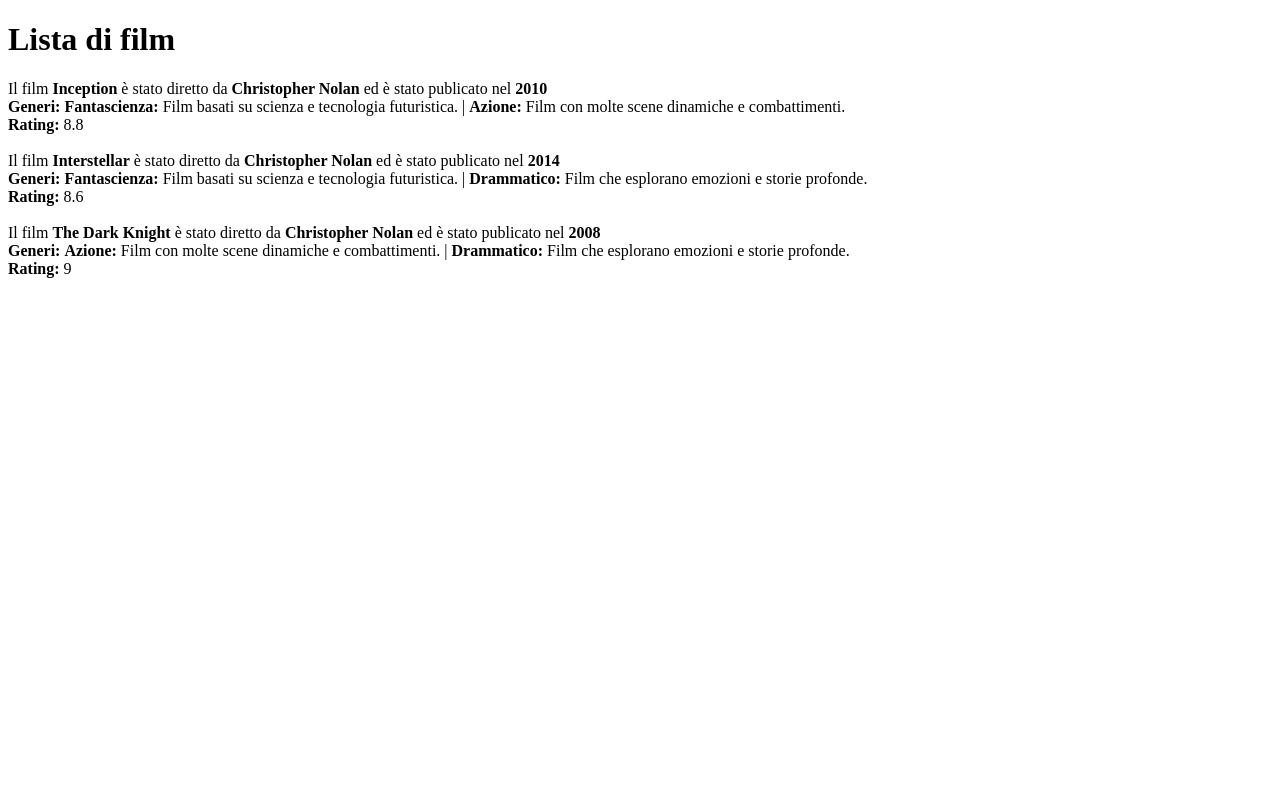
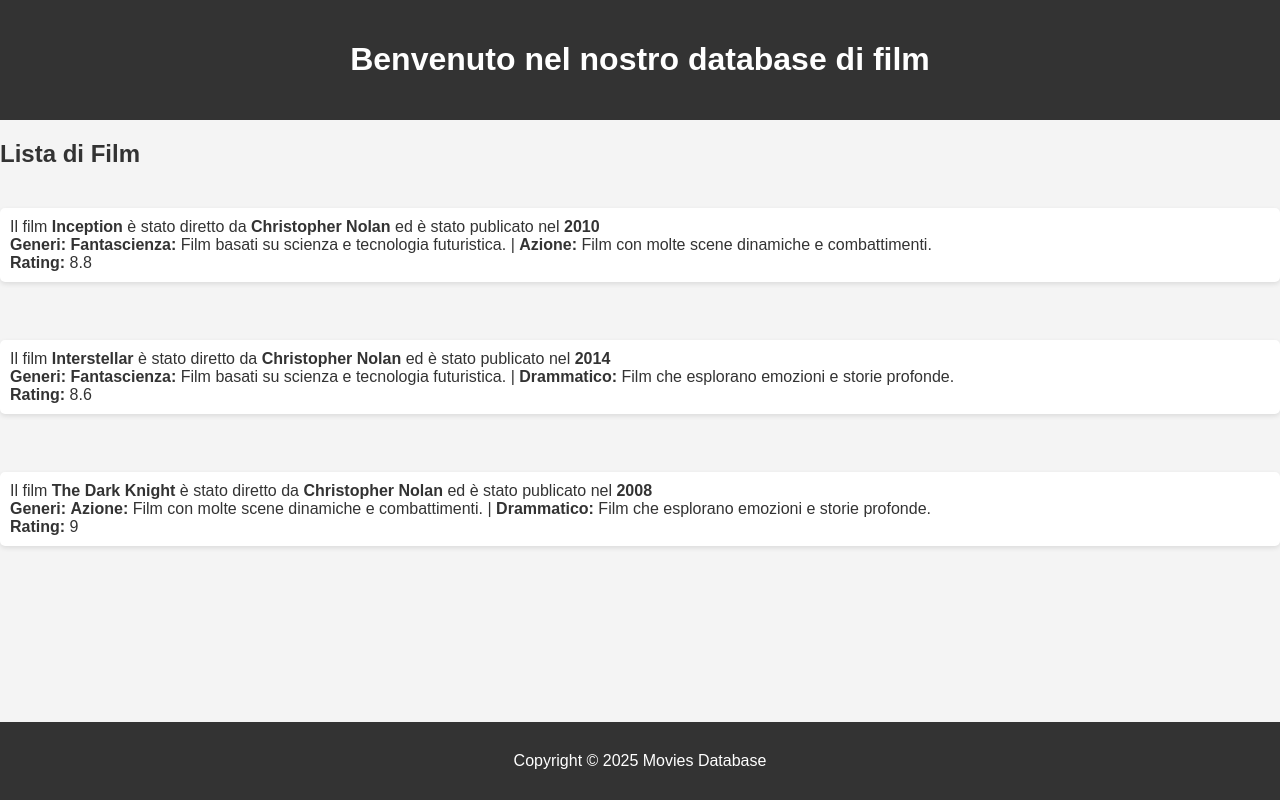
Before and after one commit to angeloalmanza/ex-php8-oop-movie, a PHP site: page / in a window 1280 px wide. Run offline with PHP 8.4, Linux system fonts and the light colour scheme; some libraries are stand-ins or nearby versions.

Commit message:
feat: layout e divisione codice in file

```diff
--- /dev/null
+++ b/Layout/Footer.php
@@ -0,0 +1,8 @@
+<?php?>
+
+    <footer>
+        <p>Copyright &copy; 2025 Movies Database</p>
+    </footer>
+</div>
+</body>
+</html>
--- /dev/null
+++ b/Layout/Header.php
@@ -0,0 +1,15 @@
+<?php?>
+
+<!DOCTYPE html>
+<html lang="it">
+<head>
+    <meta charset="UTF-8">
+    <meta name="viewport" content="width=device-width, initial-scale=1.0">
+    <title>Movies</title>
+    <link rel="stylesheet" href="styles.css"> <!-- Se hai un file di stile -->
+</head>
+<body>
+    <div class="main-content">
+    <header>
+        <h1>Benvenuto nel nostro database di film</h1>
+    </header>
--- /dev/null
+++ b/Layout/movie_list.php
@@ -0,0 +1,14 @@
+<?php
+
+require_once './db.php';
+
+echo "<h2>Lista di Film</h2>";
+
+foreach ($movies as $movie) {
+    echo "<div class='movie-card'>";
+    echo $movie->getMovieDescription() . "<br>";
+    echo $movie->getGenreDetails() . "<br>";
+    echo "<strong>Rating:</strong> {$movie->getRating()}";
+    echo "</div><br>";
+}
+?>
--- /dev/null
+++ b/Models/Genre.php
@@ -0,0 +1,15 @@
+<?php
+
+class Genre {
+    //variabili d'istanza
+    public $name;
+    public $description;
+
+    //costruttore
+    public function __construct($_name, $_description) {
+        $this->name = $_name;
+        $this->description = $_description;
+    }
+}
+
+?>
--- /dev/null
+++ b/Models/Movie.php
@@ -0,0 +1,37 @@
+<?php
+require_once './Traits/MovieRating.php';
+
+class Movie {
+    use MovieRating;
+
+    //variabili d'istanza
+    public $title;
+    public $director;
+    public $year;
+    public $genres = [];
+
+    //costruttore
+    public function __construct($_title, $_director, $_year, array $_genres) {
+        $this->title = $_title;
+        $this->director = $_director;
+        $this->year = $_year;
+        $this-> genres = $_genres;
+    }
+
+    //metodo
+    public function getMovieDescription() {
+        return "Il film <strong>{$this->title}</strong> è stato diretto da <strong>{$this->director}</strong> ed è stato publicato nel <strong>{$this->year}</strong>";
+    }
+
+    public function getGenreDetails() {
+        $genreDetails = [];
+
+        foreach ($this->genres as $genre) {
+            $genreDetails[] = "<strong>{$genre->name}:</strong> {$genre->description}";
+        }
+
+        return "<strong>Generi:</strong> " . implode(" | ", $genreDetails);
+    }
+}
+
+?>
--- /dev/null
+++ b/Traits/MovieRating.php
@@ -0,0 +1,17 @@
+<?php
+
+trait MovieRating {
+    // Proprietà
+    public $rating;
+
+    // Metodo
+    public function setRating($_rating) {
+        $this->rating = $_rating;
+    }
+
+    public function getRating() {
+        return $this->rating;
+    }
+}
+
+?>
--- /dev/null
+++ b/db.php
@@ -0,0 +1,21 @@
+<?php
+
+require_once './Models/Genre.php';
+require_once './Models/Movie.php';
+
+$scifi = new Genre("Fantascienza", "Film basati su scienza e tecnologia futuristica.");
+$action = new Genre("Azione", "Film con molte scene dinamiche e combattimenti.");
+$drama = new Genre("Drammatico", "Film che esplorano emozioni e storie profonde.");
+
+$movies = [
+    new Movie("Inception", "Christopher Nolan", 2010, [$scifi, $action]),
+    new Movie("Interstellar", "Christopher Nolan", 2014, [$scifi, $drama]),
+    new Movie("The Dark Knight", "Christopher Nolan", 2008, [$action, $drama])
+];
+
+// Impostiamo un rating per ogni film
+$movies[0]->setRating(8.8);
+$movies[1]->setRating(8.6);
+$movies[2]->setRating(9.0);
+
+?>
--- a/index.php
+++ b/index.php
@@ -1,97 +1,5 @@
 <?php
-trait MovieRating {
-    // Proprietà
-    public $rating;
-
-    // Metodo
-    public function setRating($_rating) {
-        $this->rating = $_rating;
-    }
-
-    public function getRating() {
-        return $this->rating;
-    }
-}
-
-class Genre {
-    //variabili d'istanza
-    public $name;
-    public $description;
-
-    //costruttore
-    public function __construct($_name, $_description) {
-        $this->name = $_name;
-        $this->description = $_description;
-    }
-}
-
-class Movie {
-    use MovieRating;
-
-    //variabili d'istanza
-    public $title;
-    public $director;
-    public $year;
-    public $genres = [];
-
-    //costruttore
-    public function __construct($_title, $_director, $_year, array $_genres) {
-        $this->title = $_title;
-        $this->director = $_director;
-        $this->year = $_year;
-        $this-> genres = $_genres;
-    }
-
-    //metodo
-    public function getMovieDescription() {
-        return "Il film <strong>{$this->title}</strong> è stato diretto da <strong>{$this->director}</strong> ed è stato publicato nel <strong>{$this->year}</strong>";
-    }
-
-    public function getGenreDetails() {
-        $genreDetails = [];
-
-        foreach ($this->genres as $genre) {
-            $genreDetails[] = "<strong>{$genre->name}:</strong> {$genre->description}";
-        }
-
-        return "<strong>Generi:</strong> " . implode(" | ", $genreDetails);
-    }
-}
+require_once './Layout/Header.php';  // Includiamo l'header
+require_once './Layout/movie_list.php';  // Mostriamo la lista dei film
+require_once './Layout/Footer.php';  // Includiamo il footer
 ?>
-
-<!DOCTYPE html>
-<html lang="en">
-<head>
-    <meta charset="UTF-8">
-    <meta name="viewport" content="width=device-width, initial-scale=1.0">
-    <title>Movies</title>
-</head>
-<body>
-    <h1>Lista di film</h1>
-
-    <?php
-    $scifi = new Genre("Fantascienza", "Film basati su scienza e tecnologia futuristica.");
-    $action = new Genre("Azione", "Film con molte scene dinamiche e combattimenti.");
-    $drama = new Genre("Drammatico", "Film che esplorano emozioni e storie profonde.");
-
-    $movies = [
-        new Movie("Inception", "Christopher Nolan", 2010, [$scifi, $action]),
-        new Movie("Interstellar", "Christopher Nolan", 2014, [$scifi, $drama]),
-        new Movie("The Dark Knight", "Christopher Nolan", 2008, [$action, $drama])
-    ];
-
-    // Impostiamo un rating per ogni film
-    $movies[0]->setRating(8.8);
-    $movies[1]->setRating(8.6);
-    $movies[2]->setRating(9.0);
-
-    foreach ($movies as $movie) {
-        echo "<div>";
-        echo $movie->getMovieDescription() . "<br>";
-        echo $movie->getGenreDetails() . "<br>";
-        echo "<strong>Rating:</strong> {$movie->getRating()}";
-        echo "</div><br>";
-    }
-    ?>
-</body>
-</html>
--- /dev/null
+++ b/styles.css
@@ -0,0 +1,45 @@
+body {
+    height: 100%;
+    margin: 0;
+    padding: 0;
+    font-family: Arial, sans-serif;
+    background-color: #f4f4f4;
+    color: #333;
+}
+
+.main-content {
+    display: flex;
+    flex-direction: column;
+    min-height: 100vh;
+}
+
+header {
+    background-color: #333;
+    color: white;
+    padding: 20px;
+    text-align: center;
+}
+
+footer {
+    background-color: #333;
+    color: white;
+    text-align: center;
+    padding: 10px;
+    margin-top: auto;
+}
+
+.movie-card {
+    margin: 20px 0;
+    padding: 10px;
+    background-color: white;
+    border-radius: 5px;
+    box-shadow: 0 2px 5px rgba(0, 0, 0, 0.1);
+}
+
+h2 {
+    color: #333;
+}
+
+p {
+    line-height: 1.6;
+}
```
